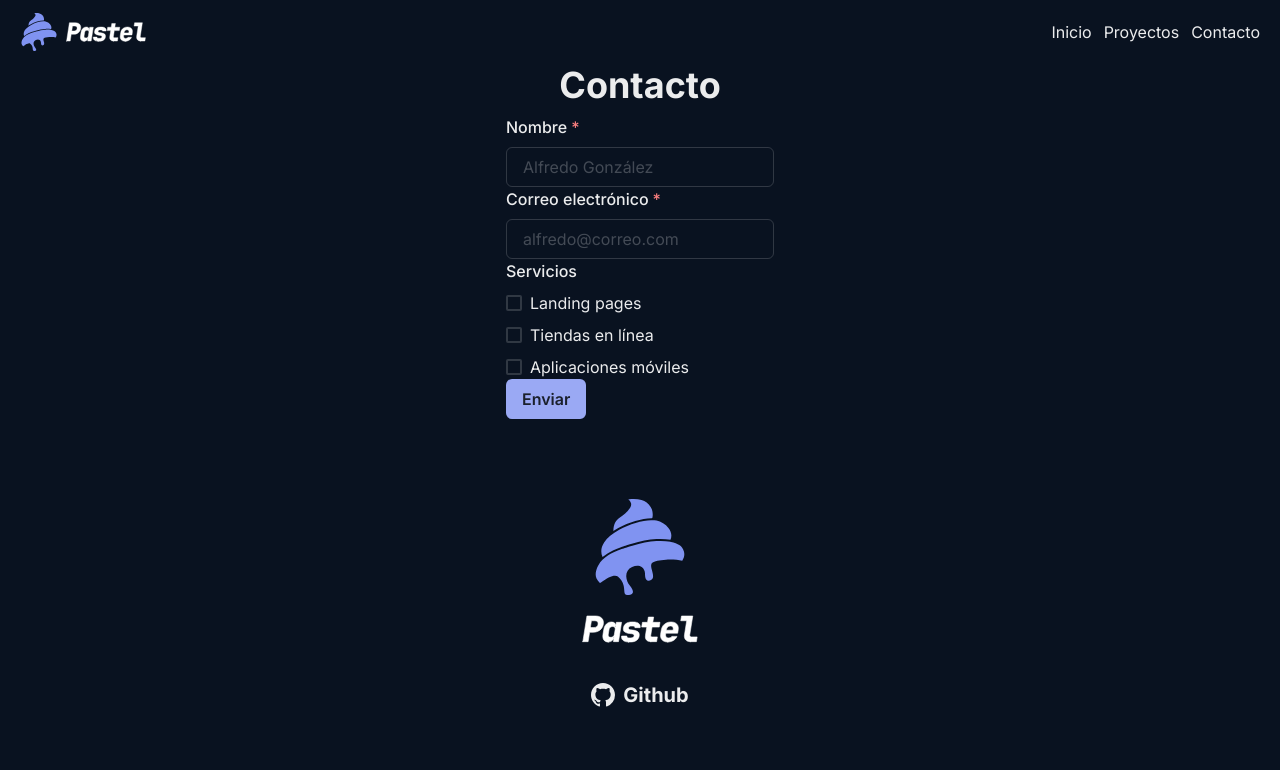
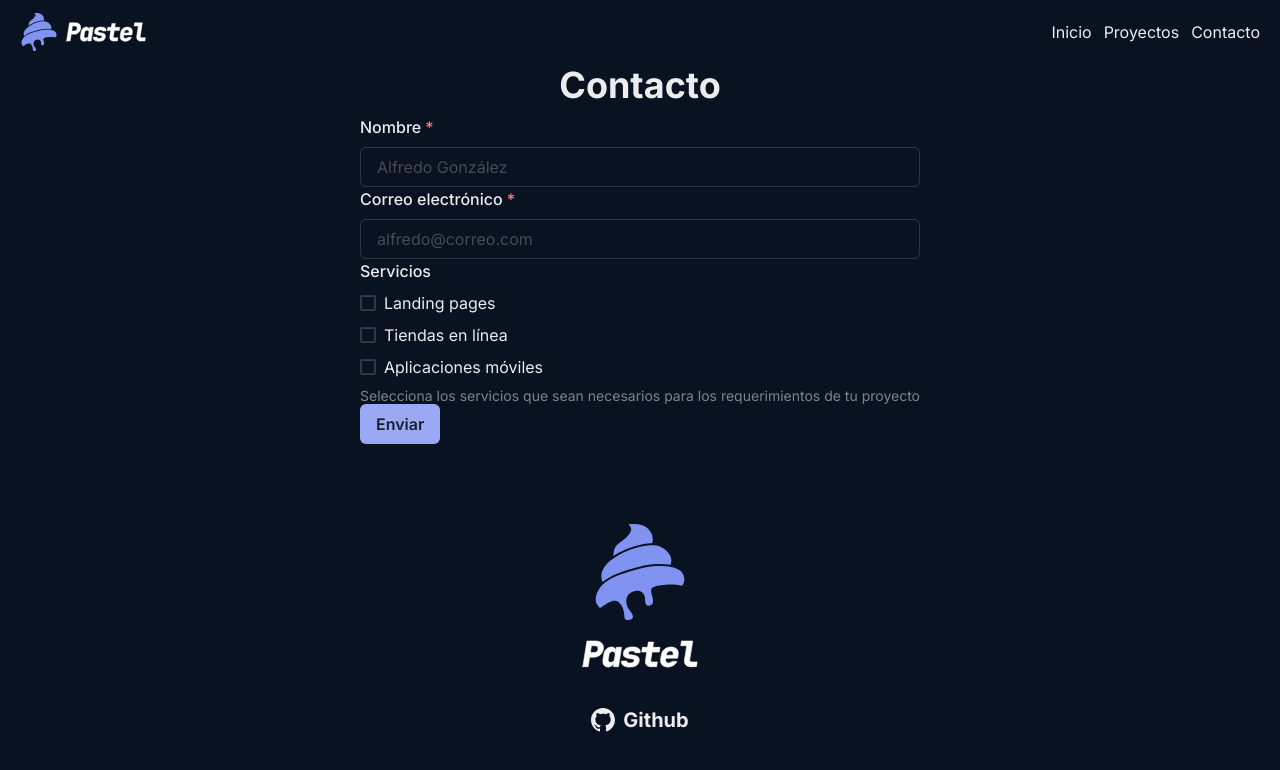
Before and after one commit to pastelcode/web-site, a React (Create React App) app: page /contacto in a window 1280 px wide. Shown: the top 770 px of the page. Built offline with nearby package versions, Linux system fonts and the light colour scheme.

Commit message:
Accesibility data for checkboxes

```diff
--- a/src/pages/ContactPage.tsx
+++ b/src/pages/ContactPage.tsx
@@ -2,6 +2,8 @@ import {
   Button,
   Checkbox,
   CheckboxGroup,
+  FormControl,
+  FormHelperText,
   FormLabel,
   Heading,
   VStack,
@@ -82,8 +84,8 @@ const ContactPage = (): JSX.Element => {
               </Field>
               <Field name="services" type="checkbox">
                 {() => (
-                  <>
-                    <FormLabel>Servicios</FormLabel>
+                  <FormControl as="fieldset">
+                    <FormLabel as="legend">Servicios</FormLabel>
                     <CheckboxGroup>
                       <VStack alignItems="start">
                         {ourServices.map(({ title }) => (
@@ -99,7 +101,11 @@ const ContactPage = (): JSX.Element => {
                         ))}
                       </VStack>
                     </CheckboxGroup>
-                  </>
+                    <FormHelperText>
+                      Selecciona los servicios que sean necesarios para los
+                      requerimientos de tu proyecto
+                    </FormHelperText>
+                  </FormControl>
                 )}
               </Field>
               <Button isLoading={isSubmitting} type="submit">
```
